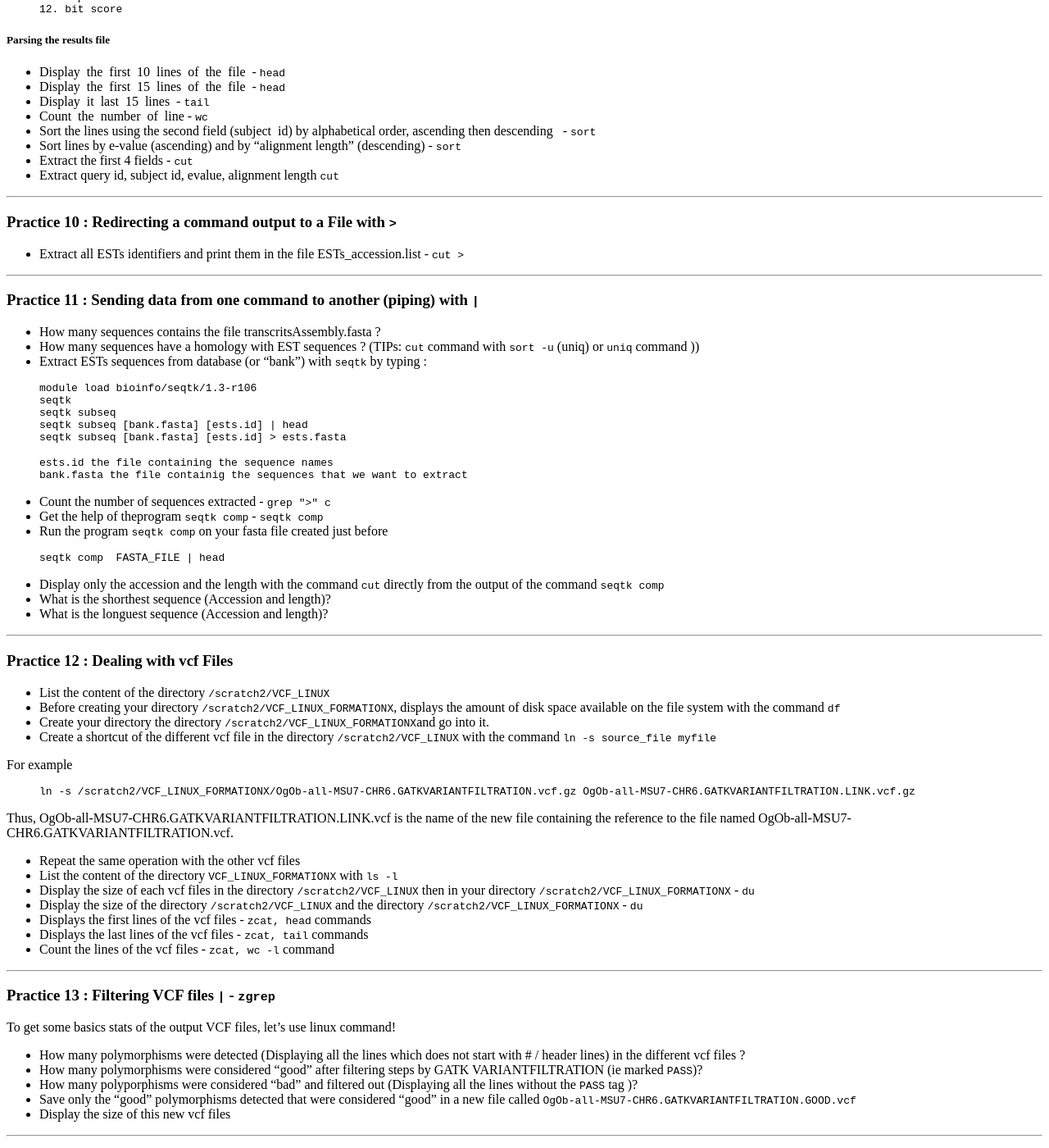
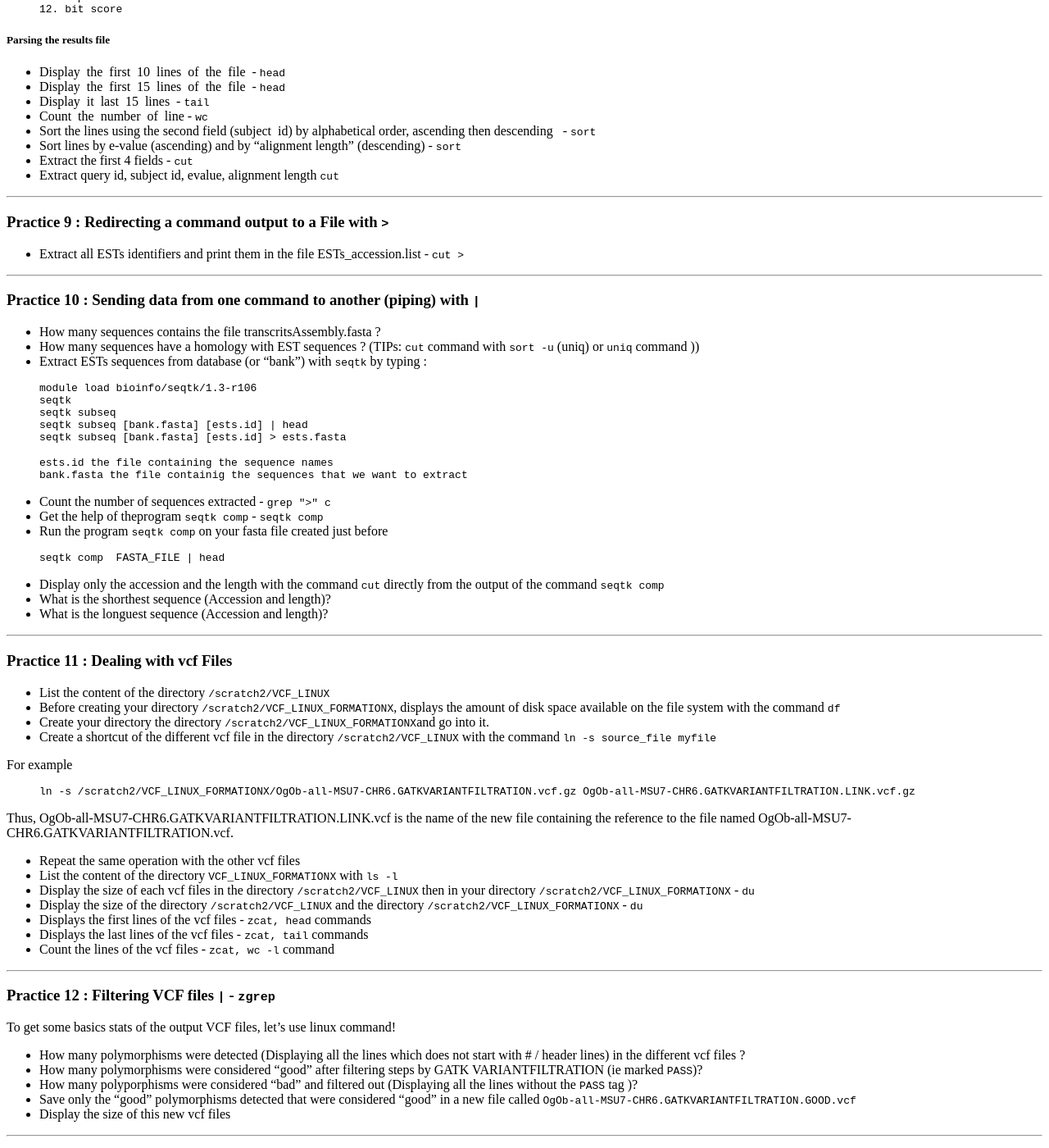
Before and after one commit to wave-centre/cibig, a Jekyll site: the page built from docs/course_materials/LINUX1/linux1_PRACTICE.md, in a window 1280 px wide and 1400 px high, scrolled down 4702 px. Shown: the whole window at 82% size. Built offline with Jekyll 4.4.1, drawn with Linux system fonts in a browser that asks for light colours; our own code applies the rules of GitHub Pages for plain Markdown files; some of the changed text lies outside the part shown.

Commit message:
Update linux1_PRACTICE.md

```diff
--- a/docs/course_materials/LINUX1/linux1_PRACTICE.md
+++ b/docs/course_materials/LINUX1/linux1_PRACTICE.md
@@ -233,9 +233,9 @@ We will prepare our blast analysis performed after by creating directory and mov
 
 
 
-<a name="practice-8"></a>
+<a name="practice-7"></a>
 
-### Practice 8 : Searching with `grep`
+### Practice 7 : Searching with `grep`
 
 * Go on the following page : https://plants.ensembl.org/Oryza_sativa/Info/Index using your internet navigator
 * Copy the url of the rice genome annotation file (gff format, all chromosomes) that we will use to download the file directly on the server
@@ -253,8 +253,8 @@ We will prepare our blast analysis performed after by creating directory and mov
 
 -----------------------
 
-<a name="practice-9"></a>
-### Practice 9 : Blast analysis
+<a name="practice-8"></a>
+### Practice 8 : Blast analysis
 
 ##### Connection to bioinfo-inter.ird.fr
 
@@ -349,14 +349,14 @@ The flag for the output format is -outfmt followed by a number which denotes the
 
 -----------------------
 
-<a name="practice-10"></a>
-### Practice 10 : Redirecting a command output to a File with `>`
+<a name="practice-9"></a>
+### Practice 9 : Redirecting a command output to a File with `>`
 * Extract all ESTs identifiers and print them in the file ESTs_accession.list - `cut >`
 
 -----------------------
 
-<a name="practice-11"></a>
-### Practice 11 :  Sending data from one command to another (piping) with `|`
+<a name="practice-10"></a>
+### Practice 10 :  Sending data from one command to another (piping) with `|`
 * How many sequences contains the file transcritsAssembly.fasta ?
 * How many sequences have a homology with EST sequences ? (TIPs: `cut` command with `sort -u` (uniq) or `uniq` command ))
 * Extract ESTs sequences from database (or "bank") with `seqtk` by typing :
@@ -388,8 +388,8 @@ seqtk comp  FASTA_FILE | head
 
 -----------------------
 
-<a name="practice-12"></a>
-### Practice 12 : Dealing with vcf Files
+<a name="practice-11"></a>
+### Practice 11 : Dealing with vcf Files
 
 * List the content of the directory `/scratch2/VCF_LINUX`
 * Before creating your directory `/scratch2/VCF_LINUX_FORMATIONX`, displays the amount of disk space available on the file system with the command `df`
@@ -413,8 +413,8 @@ Thus, OgOb-all-MSU7-CHR6.GATKVARIANTFILTRATION.LINK.vcf is the name of the new f
 
 -----------------------
 
-<a name="practice-13"></a>
-### Practice 13 :  Filtering VCF files `|` - `zgrep`
+<a name="practice-12"></a>
+### Practice 12 :  Filtering VCF files `|` - `zgrep`
 To get some basics stats of the output VCF files, let's use linux command!
 * How many polymorphisms were detected (Displaying all the lines which does not start with # / header lines) in the different vcf files ?
 * How many polymorphisms were considered "good" after filtering steps by GATK VARIANTFILTRATION (ie marked `PASS`)?
@@ -424,8 +424,8 @@ To get some basics stats of the output VCF files, let's use linux command!
 
 -----------------------
 
-<a name="practice-14"></a>
-### Practice 14 : Getting basic stats
+<a name="practice-13"></a>
+### Practice 13 : Getting basic stats
 * Go into the directory `LINUX-TP/Data/fastq/pairedTwoIndividusGzippedIrigin` - `cd`
 * List the directory content
 * Run fastq-stats program ( [more](http://manpages.ubuntu.com/manpages/xenial/man1/fastq-stats.1.html) to get stats about the fastq file `irigin1_1.fastq.gz`
```
